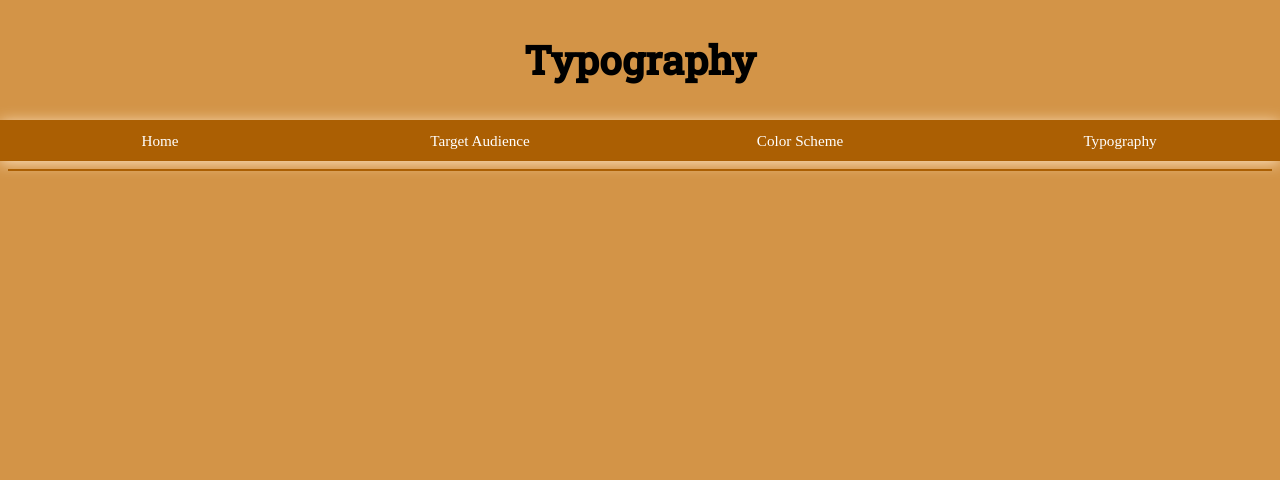
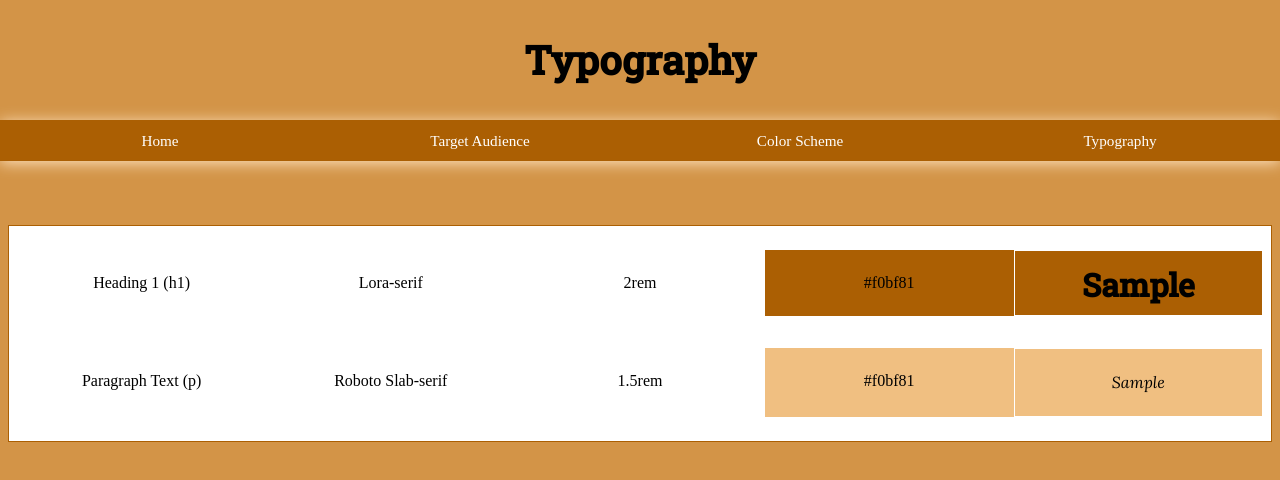
Before and after one commit to rodsam9/wdd230, a plain HTML site: page lesson03/typography.html in a window 1280 px wide. Drawn offline with nearby package versions, Linux system fonts and the light colour scheme.

Commit message:
added more html and css to color-scheme.html and typography.html files

```diff
--- a/lesson03/css/large.css
+++ b/lesson03/css/large.css
@@ -4,9 +4,9 @@
         grid-template-columns: 1fr 1fr 1fr;
     }
 
-    main p {
+    main section p {
         padding-left: .5rem;
-        padding-top: 2.5rem;
+        padding-top: 2rem;
         font-family: 'Lora', serif;
         font-size: 1.75rem;
     }
--- a/lesson03/css/medium.css
+++ b/lesson03/css/medium.css
@@ -2,7 +2,7 @@
     main {
         grid-template-columns: 1fr 1fr;
     }
-    main p {
+    main section p {
         padding-left: .25rem;
         padding-top: 1.75rem;
         font-family: 'Lora', serif;
--- a/lesson03/css/small.css
+++ b/lesson03/css/small.css
@@ -65,11 +65,11 @@ main section img:nth-child(1) {
 img {
     width: 100%
 }
-h2 {
+main section h2 {
     font-size: 2.5rem;
     text-align: center;
 }
-main p {
+main section p {
     padding-left: 1rem;
     padding-top: 1rem;
     font-family: 'Lora', serif;
@@ -87,3 +87,54 @@ footer {
     color:white;
 
 }
+
+
+#typo-background {
+    display: grid;
+    grid-template-columns: 1fr 1fr 1fr 1fr 1fr;
+    text-align: center;
+    background-color: white;
+    padding: .5rem;
+    margin-top: 4rem;
+}
+#typo-background p {
+    margin-top: 1rem;
+    padding-top: 1.5rem;
+    padding-bottom: 1.5rem;
+    font-size: 1rem;
+}
+#bg-color2 {
+    background-color: #f0bf81;
+}
+#bg-color1 {
+    background-color: #ab5f03;
+}
+#typo-h1 {
+    font-size: 2rem;
+    font-family: 'Roboto Slab', serif;
+    background-color: #ab5f03;
+    border: 1px solid white;
+    margin-top: 1rem;
+    margin-bottom: 1rem;
+    padding-top: 1rem;
+
+}
+#typo-p {
+    font-size: 3rem;
+    font-family: 'Lora', serif;
+    background-color: #f0bf81;
+    border: 1px solid white;
+
+}
+#color-bg {
+    display:grid;
+    font-size: 5rem;
+}
+#description-color {
+    font-size: 2rem;
+    text-align: center;
+    grid-column: 1/4;
+    background-color: #f0bf81;
+    margin: 1rem;
+    padding: 1rem;
+}
--- a/lesson03/typography.html
+++ b/lesson03/typography.html
@@ -29,7 +29,19 @@
     </ul>
 </nav>
 <body>
-    <main>
+    <main id="typo-background">
+            <p>Heading 1 (h1)</p>
+            <p>Lora-serif</p>
+            <p>2rem</p>
+            <p id ="bg-color1">#f0bf81</p>
+            <h2 id="typo-h1">Sample</h2>
+
+            <p>Paragraph Text (p)</p>
+            <p>Roboto Slab-serif</p>
+            <p>1.5rem</p>
+            <p id ="bg-color2">#f0bf81</p>
+            <p id="typo-p">Sample</p>
+
 
     </main>
 </body>
```
Also changed, not shown: lesson03/color-scheme.html (+12 -2 lines), lesson03/index.html (+3 -2 lines).
